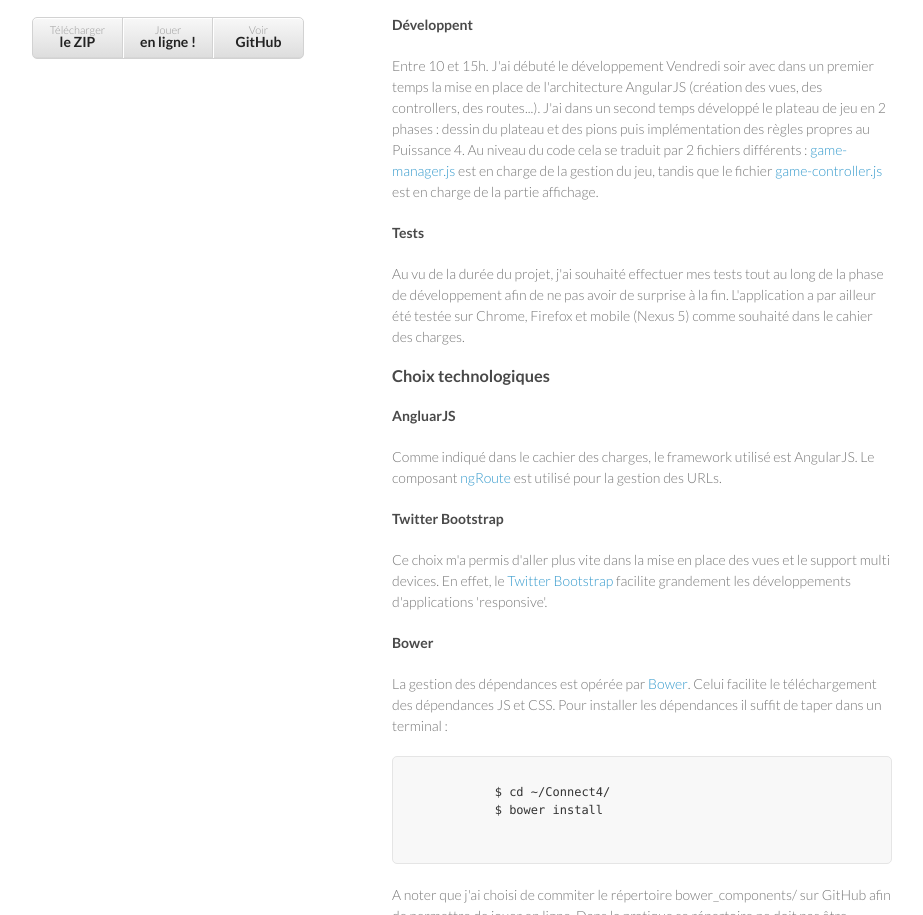
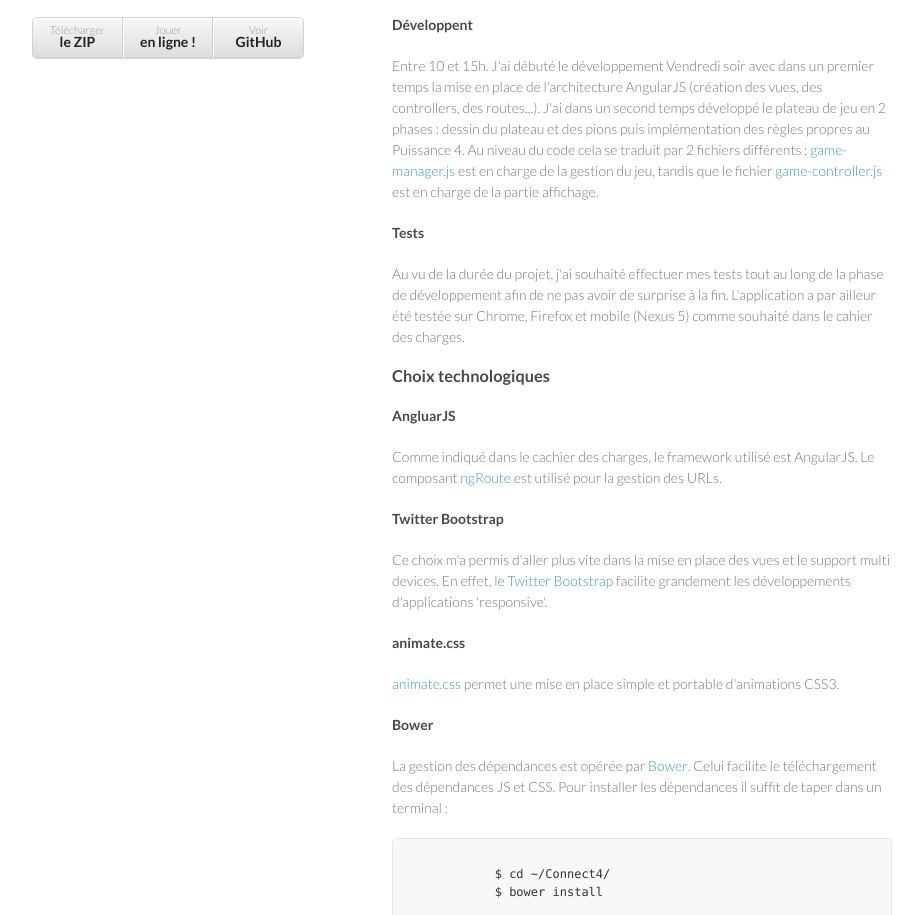
Before and after one commit to thibauult/Connect4, a plain HTML site: page rapport.html in a window 1280 px wide. Shown: the part 185-1100 px from the top of the page, without its empty margins (178-1101 px from the left). Drawn offline with Linux system fonts and the light colour scheme.

Commit message:
Update rapport.html

```diff
--- a/rapport.html
+++ b/rapport.html
@@ -60,6 +60,11 @@
           En effet, le <a href="http://getbootstrap.com/">Twitter Bootstrap</a> facilite grandement les développements
           d'applications 'responsive'.
         </p>
+        <h4>animate.css</h4>
+        <p>
+          <a href="http://daneden.github.io/animate.css/">animate.css</a> permet une mise en place simple et portable
+          d'animations CSS3.
+        </p>
         <h4>Bower</h4>
         <p>
           La gestion des dépendances est opérée par <a href="http://bower.io/">Bower</a>. Celui facilite
```
